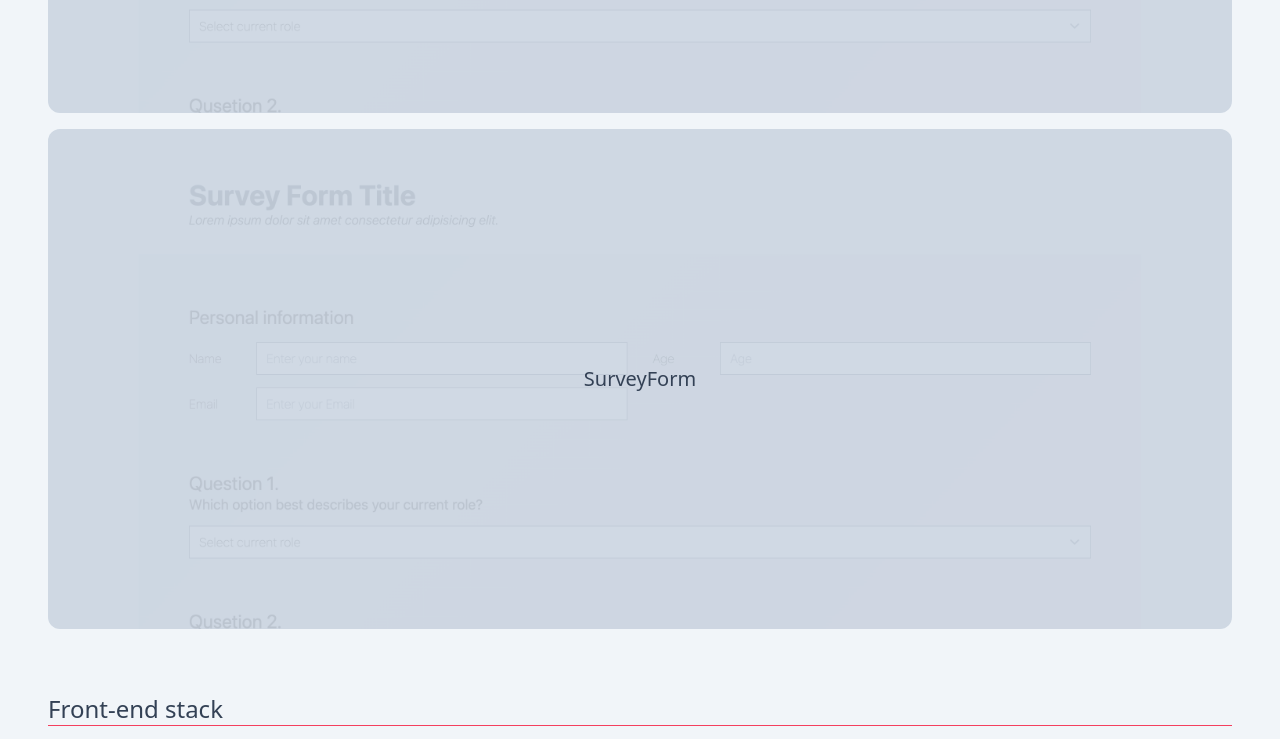
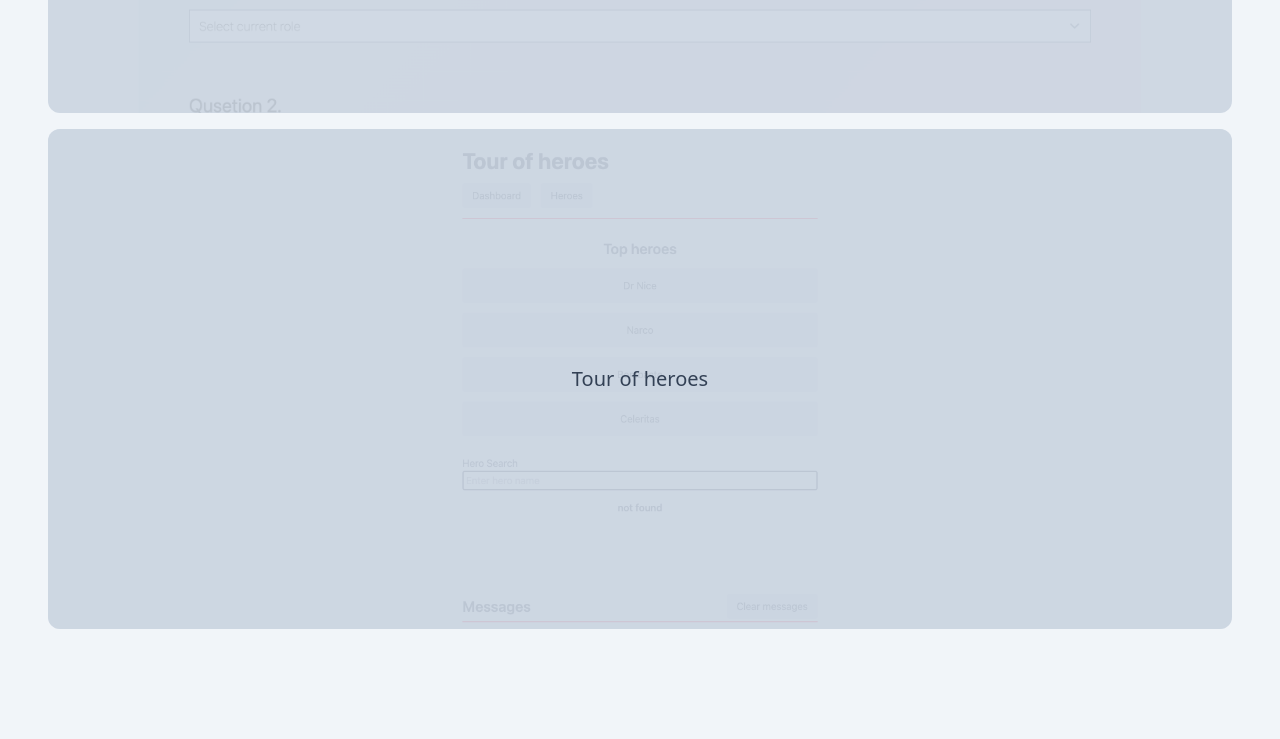
Before and after one commit to dev-wjk/portfolio-project, a website built with Vite: page index.html in a window 1280 px wide. Shown: the part 1220-1959 px from the top of the page. Built offline with nearby package versions, Linux system fonts and the light colour scheme; files whose address does not match are found by name.

Commit message:
add project

```diff
--- a/index.html
+++ b/index.html
@@ -70,14 +70,14 @@
         <section class="projects-container">
           <h2>Projects</h2>
           <div class="js-slide-container">
-            <article>
+            <article class="bg-[url(/src/image/survey-form-img.png)]">
               <a class="dark:!bg-neutral-900" href="/static/survey-form/" target="_blank">
                 <h3>SurveyForm</h3>
               </a>
             </article>
-            <article>
+            <article class="bg-[url(/src/image/tour-of-heroes.png)]">
               <a class="dark:!bg-neutral-900" href="%VITE_TOUR_OF_HEROES_URL%" target="_blank">
-                <h3>SurveyForm</h3>
+                <h3>Tour of heroes</h3>
               </a>
             </article>
           </div>
--- a/src/index.css
+++ b/src/index.css
@@ -31,7 +31,7 @@
     @apply font-extralight;
   }
 
-  i[class*="fa"] {
+  i[class*='fa'] {
     @apply h-8 w-8 text-xl leading-8 text-center;
   }
 }
@@ -151,7 +151,7 @@ main {
 }
 
 main > section {
-  @apply mb-8 lg:mb-16;
+  @apply mb-8 lg:mb-16 xl:mb-32;
 
   h2 {
     @apply mb-4 border-b border-rose-500;
@@ -162,7 +162,7 @@ main > section {
   @apply flex gap-4 flex-wrap;
 
   article {
-    @apply relative w-full h-[300px] rounded-xl bg-[url(/src/image/survey-form-img.png)] bg-no-repeat bg-cover bg-left-top lg:h-[500px];
+    @apply relative w-full h-[300px] rounded-xl bg-no-repeat bg-cover bg-left-top lg:h-[500px];
 
     a {
       @apply rounded-xl h-full bg-slate-300 !bg-opacity-90 py-16 px-8 flex flex-col gap-8 items-center justify-center;
```
Also changed, not shown: src/image/tour-of-heroes.png (added).
